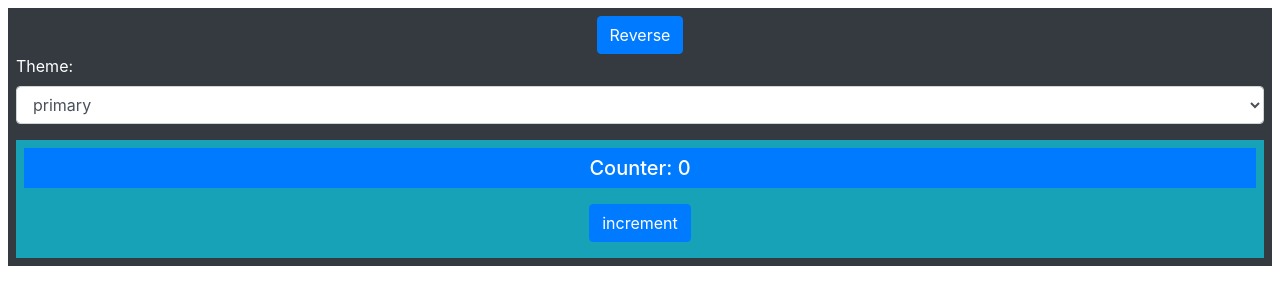
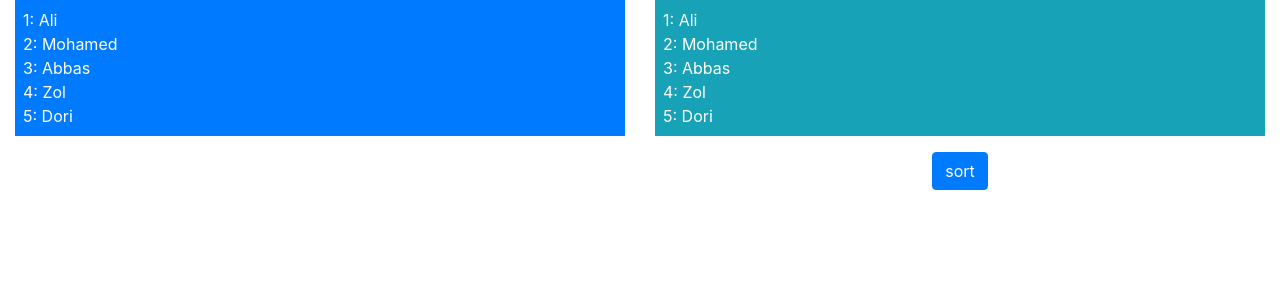
Before and after one commit to AbdulrhmnGhanem/react-sports, a React (Create React App) app: page / in a window 1280 px wide. Shown: the top 304 px of the page. Built offline with nearby package versions, Linux system fonts and the light colour scheme.

Commit message:
listing 14-14

```diff
--- a/src/App.js
+++ b/src/App.js
@@ -1,27 +1,32 @@
 import React from 'react';
 
-import Message from "./Message";
+/*import Message from "./Message";
 import ActionButton from "./ActionButton";
-import ThemeSelector from "./ThemeSelector";
+import ThemeSelector from "./ThemeSelector";*/
+import GeneralList from "./GeneralList";
+import SortedList from "./SortedList";
+
 
 class App extends React.Component {
 
-  state = { counter: 0 };
+  state = { names: ["Ali", "Mohamed", "Abbas", "Zol", "Dori"] };
 
-  incrementCounter = () => {
+/*  incrementCounter = () => {
     this.setState({ counter: this.state.counter + 1 })
-  };
+  };*/
 
   render() {
     return (
-        <div className="m-2 text-center">
-          <ThemeSelector>
-          <Message theme="primary"
-                   message={`Counter: ${this.state.counter}`}/>
-          <ActionButton theme="secondary"
-                        text="increment"
-                        callback={this.incrementCounter}/>
-          </ThemeSelector>
+        <div className="container-fluid">
+          <div className="row">
+            <div className="col-6">
+              <GeneralList list={this.state.names} theme="primary" />
+            </div>
+            <div className="col-6">
+              <SortedList list={ this.state.names } />
+            </div>
+
+          </div>
         </div>
     )
   }
--- /dev/null
+++ b/src/GeneralList.js
@@ -0,0 +1,14 @@
+import React from 'react';
+
+class GeneralList extends React.Component{
+    render() {
+        return (
+            <div className={`bg-${this.props.theme} text-white p-2`}>
+                { this.props.list.map((item, index) =>
+                    <div key={item}>{ index + 1 }: { item }</div> ) }
+            </div>
+        )
+    }
+}
+
+export default GeneralList;
--- /dev/null
+++ b/src/SortedList.js
@@ -0,0 +1,32 @@
+import React from 'react';
+import GeneralList from "./GeneralList";
+import ActionButton from "./ActionButton";
+
+class SortedList extends React.Component{
+
+    state = { sort: false };
+
+    getList = () => {
+        return this.state.sort
+            ? [...this.props.list].sort() : this.props.list
+    };
+
+    toggleSort = () => {
+        this.setState({ sort: !this.state.sort })
+    };
+
+    render() {
+        return(
+            <div>
+                <GeneralList list={ this.getList() } theme="info"/>
+                    <div className="text-center m-2">
+                        <ActionButton theme="primary"
+                                      text="sort"
+                                      callback={this.toggleSort}/>
+                    </div>
+            </div>
+        )
+    }
+}
+
+export default SortedList
```
